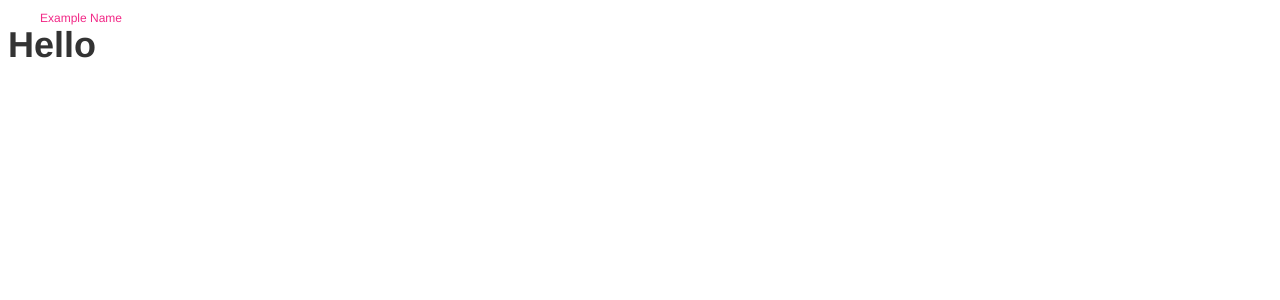
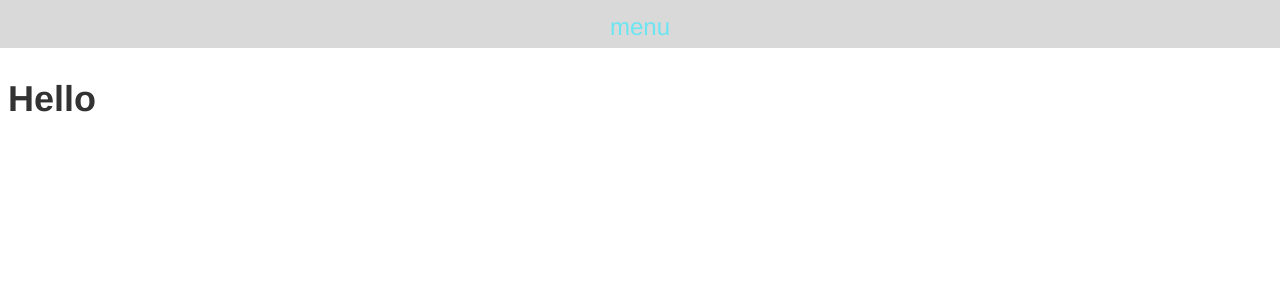
Before and after one commit to hankandre/personal-site-client, a Next.js app: page / in a window 1280 px wide. Shown: the top 300 px of the page. Built offline with nearby package versions, Linux system fonts and the light colour scheme; a web font is replaced by a local one.

Commit message:
passing state on props

```diff
--- a/components/NavLinks.js
+++ b/components/NavLinks.js
@@ -3,5 +3,11 @@ export default [
     name: 'Example Name',
     url: 'example/url',
     title: 'Example Title'
+  },
+  {
+    name: 'Second Link',
+    url: '/posts/my-first-post',
+    title: 'Second Title',
+    prefetch: true
   }
 ];
--- a/components/Sidebar.js
+++ b/components/Sidebar.js
@@ -1,49 +1,73 @@
 import React, { Component } from 'react';
 import NavLinks from './NavLinks';
 import Link from 'next/link';
+import { changeHue, tertiaryColor } from './Styles';
 
 export default class Sidebar extends Component {
   constructor(props) {
     super(props);
-    this.state = {
-      opened: false
-    };
-    this.handleClick = this.handleClick.bind(this);
-  }
-
-  handleClick() {
-    const { opened } = this.state;
-    this.setState({ opened: !opened });
   }
 
   render() {
-    const { opened } = this.state;
+    const { active, handleClick } = this.props;
     return (
-      <nav className={opened ? 'active' : null}>
+      <nav className={active ? 'active' : null}>
         <style jsx>{`
           nav {
             position: fixed;
+            z-index: 25;
             box-sizing: border-box;
             line-height: 1;
             width: 100vw;
-            height: 2rem;
-            top: 0;
+            height: 8rem;
+            top: -4rem;
             left: 0;
             transition: right 250ms;
+            text-align: center;
+            display: flex;
+            flex-direction: column;
+            justify-content: space-around;
+            align-items: center;
+            background-color: ${changeHue(0.85, '#000')};
+            transition: top 200ms;
           }
 
           nav.active {
             top: 0;
           }
           ul {
+            padding: 0;
             list-style: none;
+            display: flex;
+            justify-content: space-around;
+            font-family: 'Roboto Mono', Courier, monospace;
+          }
+
+          li {
+            margin-left: 1.25rem;
+          }
+
+          li:first-of-type {
+            margin-left: unset;
+          }
+
+          span {
+            font-size: 2rem;
+            color: ${tertiaryColor};
+            cursor: pointer;
+          }
+
+          span:hover {
+            color: ${changeHue(-0.15, tertiaryColor)};
           }
         `}</style>
         <ul>
           {NavLinks.map(link => {
             return (
               <li>
-                <Link href={link.url}>
+                <Link
+                  href={link.url}
+                  prefetch={link.prefetch ? link.prefetch : false}>
                   <a title={link.title}>
                     {link.name}
                   </a>
@@ -52,6 +76,9 @@ export default class Sidebar extends Component {
             );
           })}
         </ul>
+        <span href="javascript:void(0);" onClick={handleClick}>
+          menu
+        </span>
       </nav>
     );
   }
--- a/components/Styles.js
+++ b/components/Styles.js
@@ -41,6 +41,7 @@ export const changeHue = (p, c0, c1) => {
 
 export default () =>
   <style global jsx>{`
+    @import url('https://fonts.googleapis.com/css?family=Roboto+Mono:300,400,500');
     @font-face {
       font-family: 'Futura';
       src: url('../assets/fonts/Futura.eot');
@@ -90,11 +91,11 @@ export default () =>
 
     a {
       text-decoration: none;
-      color: ${secondaryColor};
+      color: ${changeHue(-0.05, secondaryColor)};
       transition: color 200ms;
     }
 
     a:hover {
-      color: ${changeHue(-0.15, secondaryColor)};
+      color: ${secondaryColor};
     }
   `}</style>;
--- a/pages/index.js
+++ b/pages/index.js
@@ -2,11 +2,40 @@ import React from 'react';
 import Styles from '../components/Styles';
 import Sidebar from '../components/Sidebar';
 
-const Index = () =>
-  <main>
-    <Styles />
-    <Sidebar />
-    <h1>Hello</h1>
-  </main>;
+export default class Index extends React.Component {
+  constructor(props) {
+    super(props);
+    this.handleClick = this.handleClick.bind(this);
+    this.state = {
+      active: false
+    };
+  }
 
-export default Index;
+  handleClick() {
+    const { active } = this.state;
+    this.setState({ active: !active });
+  }
+
+  render() {
+    const { active } = this.state;
+    return (
+      <section>
+        <style jsx>{`
+          main {
+            position: relative;
+            top: 4rem;
+            transition: top 200ms;
+          }
+          main.active {
+            top: 8rem;
+          }
+        `}</style>
+        <Styles />
+        <Sidebar handleClick={this.handleClick} active={active} />
+        <main className={active ? 'active' : null}>
+          <h1>Hello</h1>
+        </main>
+      </section>
+    );
+  }
+}
--- /dev/null
+++ b/pages/posts/my-first-post.js
@@ -0,0 +1 @@
+export default () => <h1>Posts</h1>;
```
Also changed, not shown: jstwister.config.js (added, +21 -0 lines), pages/posts/index.js (deleted).
